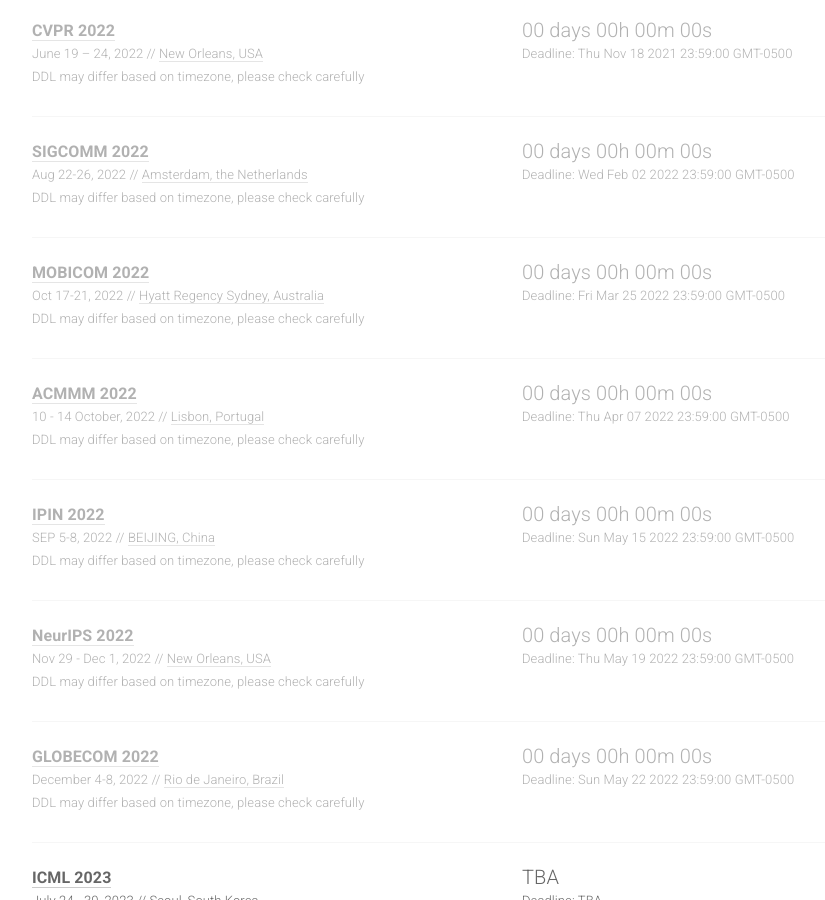
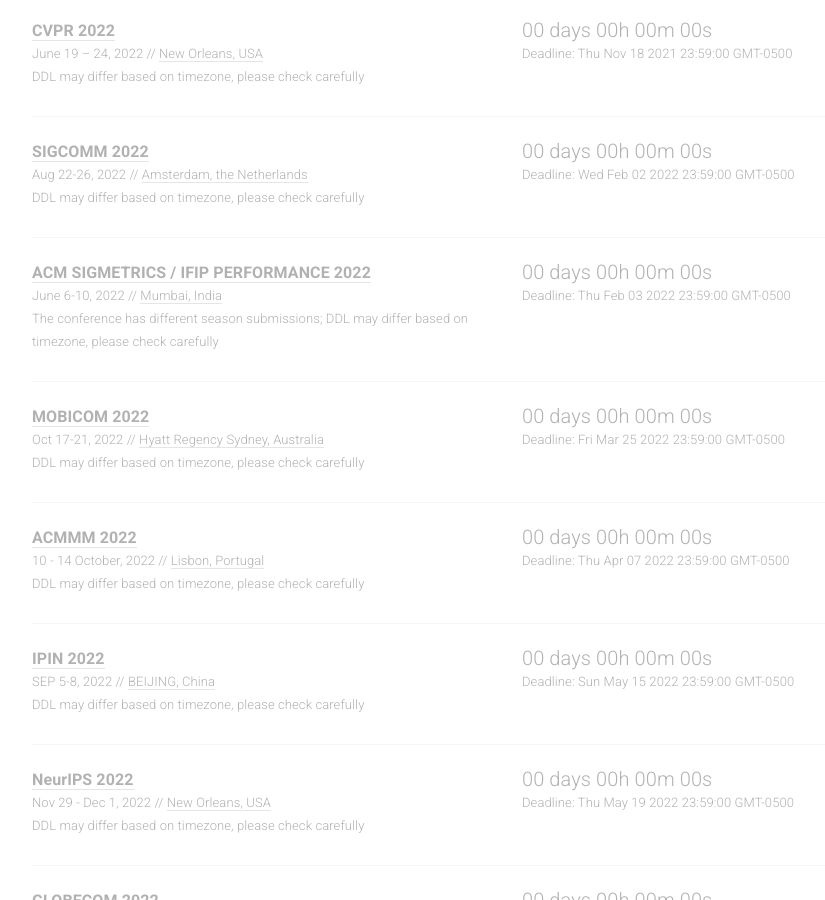
Before and after one commit to iot-psu/ai-deadlines, a Jekyll site: the page built from index.html, in a window 1280 px wide and 900 px high, scrolled down 2773 px. Shown: the whole window, without its empty margins (133-958 px from the left). Built offline with Jekyll 4.4.1, drawn with Linux system fonts in a browser that asks for light colours.

Commit message:
add SIGMETRICS

```diff
--- a/_data/conferences.yml
+++ b/_data/conferences.yml
@@ -254,6 +254,18 @@
   sub: IOT
   note: DDL may differ based on timezone, please check carefully
 
+- name: ACM SIGMETRICS / IFIP PERFORMANCE
+  year: 2022
+  id: ACMSIGMETRICSIFIPPERFORMANCE2022
+  link: https://www.sigmetrics.org/sigmetrics2022/
+  deadline: "2022-02-03 23:59:00"
+  timezone: EST
+  date: June 6-10, 2022
+  place: Mumbai, India
+  sub: O
+  note: The conference has different season submissions; DDL may differ based on timezone,
+    please check carefully
+
 - name: MOBICOM
   year: 2022
   id: MOBICOM2022
```
Also changed, not shown: utils/sorted_data.yml (+12 -0 lines).
